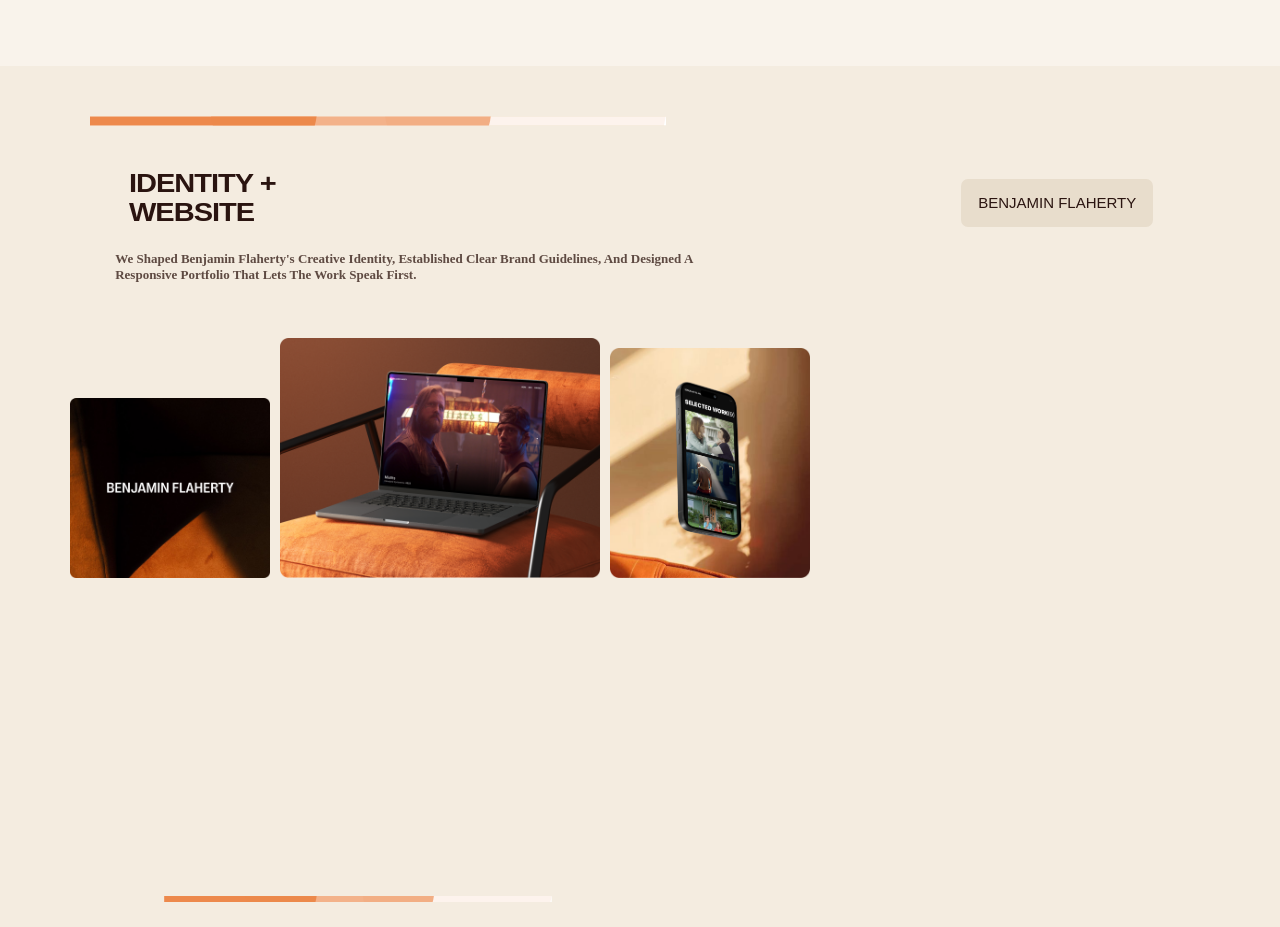
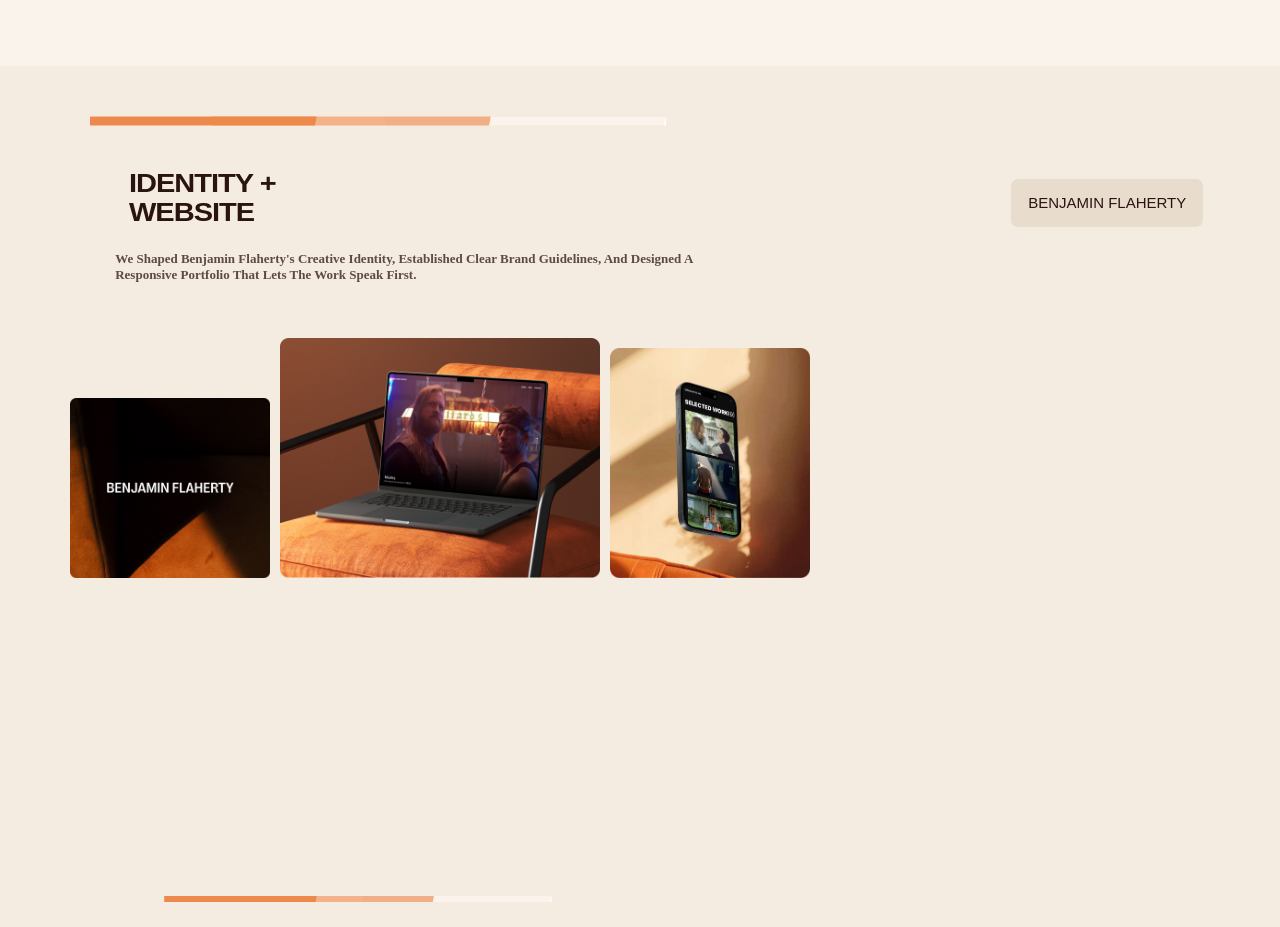
Before and after one commit to annaskhan-dev/RCHYstudio, a React (Vite) app: page / in a window 1280 px wide. Shown: the part 2680-3607 px from the top of the page. Built offline with nearby package versions, Linux system fonts and the light colour scheme.

Commit message:
adding things

```diff
--- a/src/components/benjamin.module.css
+++ b/src/components/benjamin.module.css
@@ -50,7 +50,6 @@ body {
   display: flex;
   justify-content: space-between;
   align-items: center;
-  margin-right: 50px;
 }
 
 .text {
```
